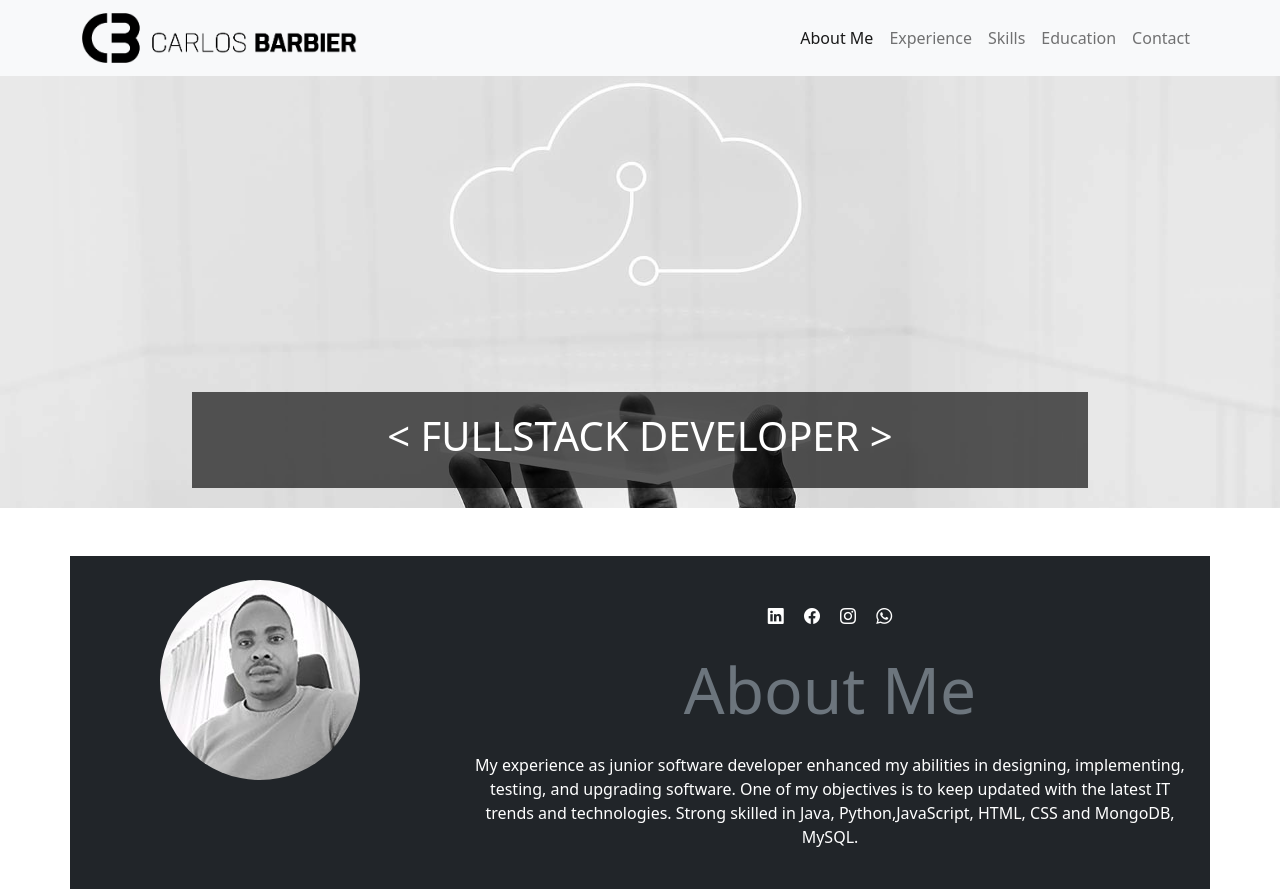
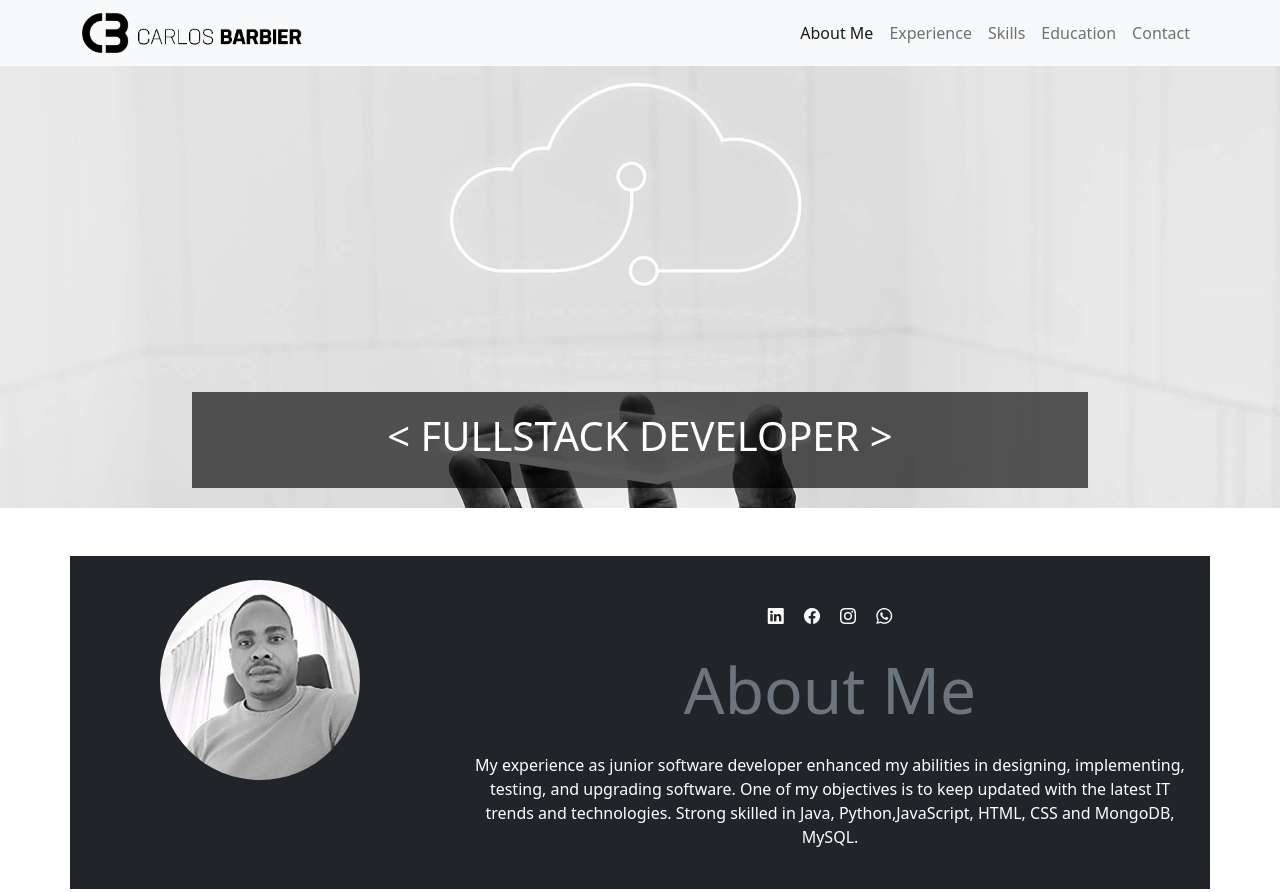
Before and after one commit to CristinaSias/CV_Bootstrap, a plain HTML site: page index.html in a window 1280 px wide. Shown: the top 892 px of the page. Drawn offline with nearby package versions, Linux system fonts and the light colour scheme.

Commit message:
logo update

```diff
--- a/index.html
+++ b/index.html
@@ -27,7 +27,7 @@
     <nav class="navbar navbar-expand-lg navbar-light bg-light fixed-top">
       <div class="container">
         <a class="navbar-brand" href="#">
-          <img src="img/logo.png" alt="logo Carlos Barbier" height="50" id="logo"/>
+          <img src="img/logo.png" alt="logo Carlos Barbier" height="40" id="logo"/>
         </a>
         <button
           class="navbar-toggler"
```
